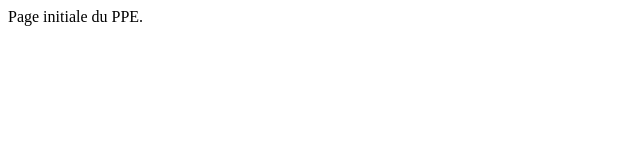
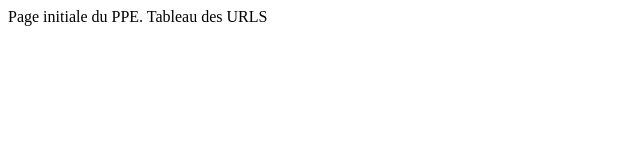
Before and after one commit to luhongrui1428-ctrl/git-along, a plain HTML site: page index.html in a window 1280 px wide. Shown: the whole page, without its empty margins (0-640 px from the left). Drawn offline with Linux system fonts and the light colour scheme.

Commit message:
essai de changement

```diff
--- a/index.html
+++ b/index.html
@@ -6,7 +6,7 @@
 </head>
 
 <body>
-<p>Page initiale du PPE.</p>
+<p>Page initiale du PPE. Tableau des URLS</p>
 </body>
 
 </html>
```
